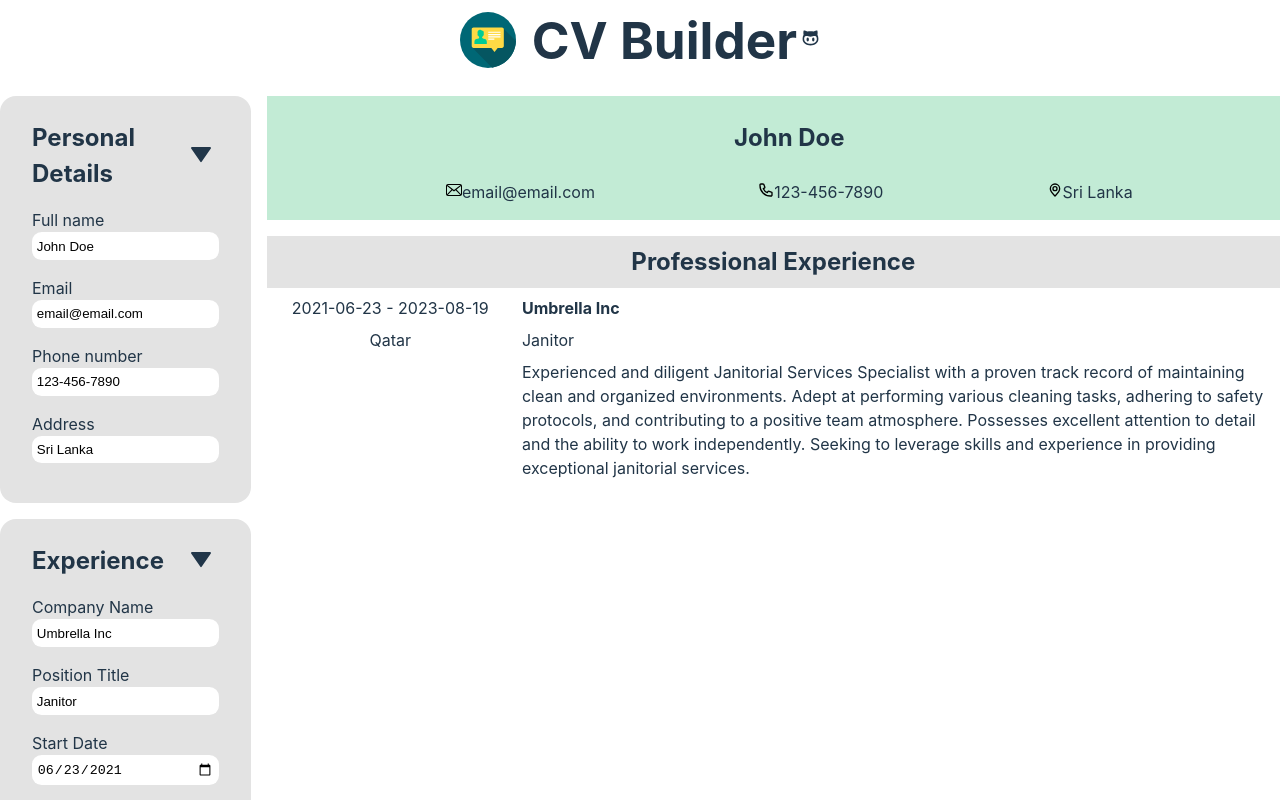
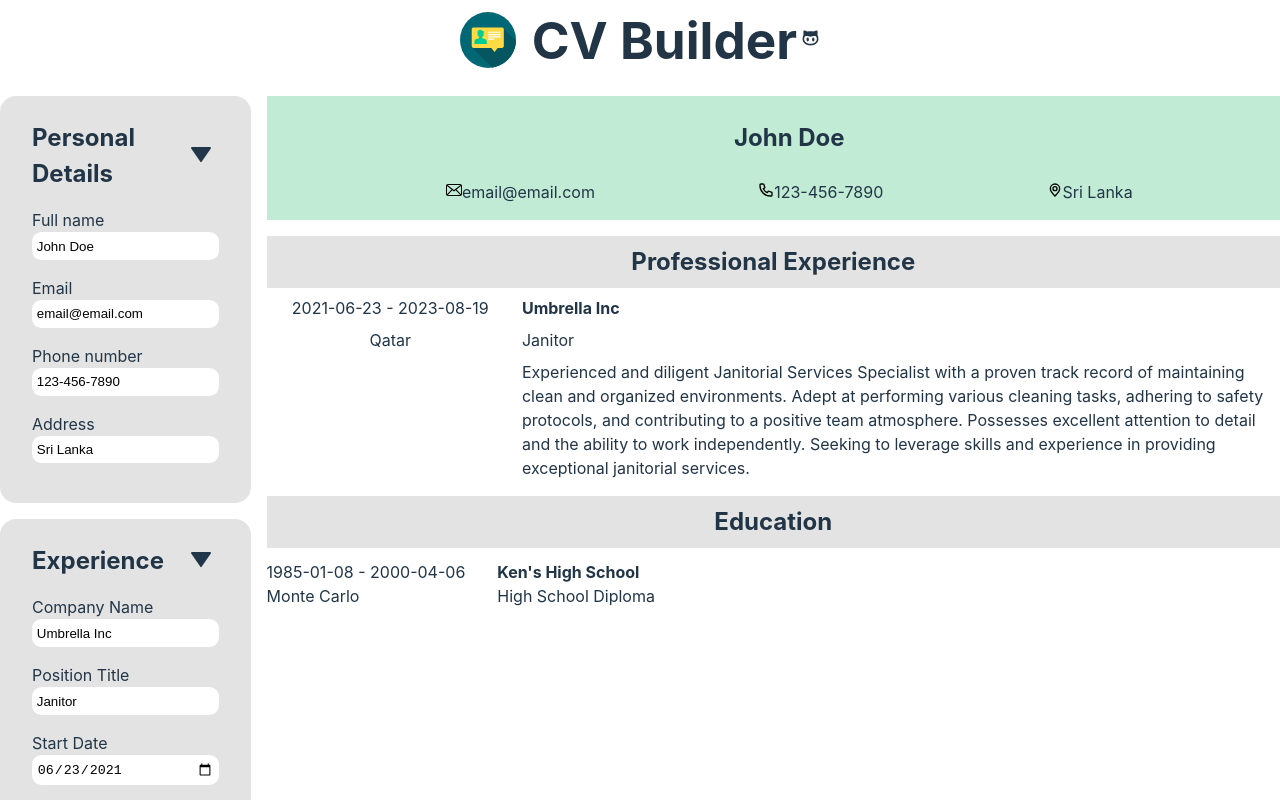
Before and after one commit to zakrnem/cv-builder, a React (Vite) app: page / in a window 1280 px wide. Shown: the top 800 px of the page. Built offline with nearby package versions, Linux system fonts and the light colour scheme.

Commit message:
Add CVeducation component

```diff
--- a/src/components/Body.jsx
+++ b/src/components/Body.jsx
@@ -6,6 +6,7 @@ import Education from "./Education";
 import CVdetails from "./CVdetails";
 import { useState } from "react";
 import CVexperience from "./CVexperience";
+import CVeducation from "./CVeducation";
 
 function Body() {
   const [isFormVisible, setIsFormVisible] = useState(true);
@@ -26,7 +27,8 @@ function Body() {
       startDate: "2021-06-23",
       endDate: "2023-08-19",
       location: "Qatar",
-      description: "Experienced and diligent Janitorial Services Specialist with a proven track record of maintaining clean and organized environments. Adept at performing various cleaning tasks, adhering to safety protocols, and contributing to a positive team atmosphere. Possesses excellent attention to detail and the ability to work independently. Seeking to leverage skills and experience in providing exceptional janitorial services.",
+      description:
+        "Experienced and diligent Janitorial Services Specialist with a proven track record of maintaining clean and organized environments. Adept at performing various cleaning tasks, adhering to safety protocols, and contributing to a positive team atmosphere. Possesses excellent attention to detail and the ability to work independently. Seeking to leverage skills and experience in providing exceptional janitorial services.",
     },
     education: {
       school: "Ken's High School",
@@ -88,6 +90,14 @@ function Body() {
           location={input.experience.location}
           description={input.experience.description}
         />
+
+        <CVeducation
+          school={input.education.school}
+          degree={input.education.degree}
+          startDate={input.education.startDate}
+          endDate={input.education.endDate}
+          location={input.education.location}
+        />
       </div>
     </>
   );
--- /dev/null
+++ b/src/components/CVeducation.jsx
@@ -0,0 +1,23 @@
+import "../styles/CVeducation.css";
+
+function CVeducation({ school, degree, startDate, endDate, location }) {
+  return (
+    <div className="cv-education">
+      <h2>Education</h2>
+      <div className="cv-education-container">
+        <div className="date-location">
+          <p>
+            {startDate} - {endDate}
+          </p>
+          <p>{location}</p>
+        </div>
+        <div className="school-degree">
+          <p>{school}</p>
+          <p>{degree}</p>
+        </div>
+      </div>
+    </div>
+  );
+}
+
+export default CVeducation;
--- a/src/components/CVexperience.jsx
+++ b/src/components/CVexperience.jsx
@@ -11,7 +11,9 @@ function CVexperience({
   return (
     <div className="cv-experience">
       <h2>Professional Experience</h2>
-      <div className="date">{startDate} - {endDate}</div>
+      <div className="date">
+        {startDate} - {endDate}
+      </div>
       <div className="location">{location}</div>
       <div className="company">{company}</div>
       <div className="job-title">{position}</div>
--- /dev/null
+++ b/src/styles/CVeducation.css
@@ -0,0 +1,20 @@
+.cv-education > h2 {
+  margin: 0;
+  background-color: var(--grey);
+  padding: 0.5rem 0;
+  text-align: center;
+}
+
+.cv-education-container {
+  display: flex;
+  gap: 2rem;
+  padding-top: 0.75rem;
+}
+
+.cv-education-container > * > * {
+    margin: 0;
+}
+
+.school-degree p:first-child {
+  font-weight: bold;
+}
```
Also changed, not shown: src/styles/CVdetails.css (indentation only), src/styles/CVexperience.css (indentation only).
